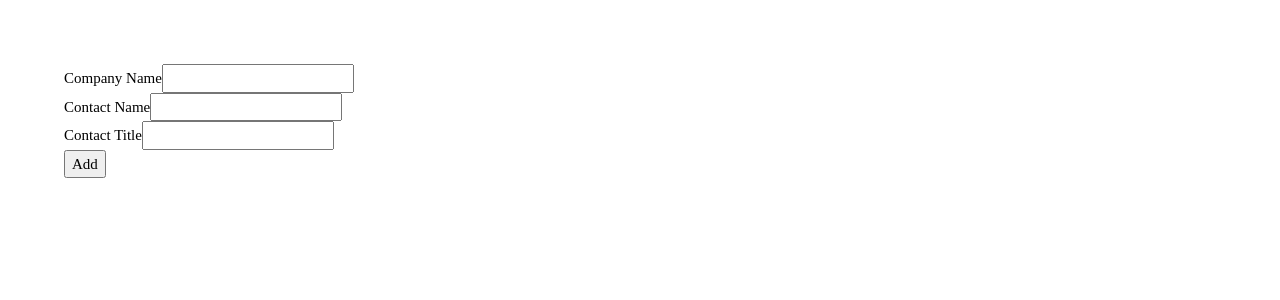
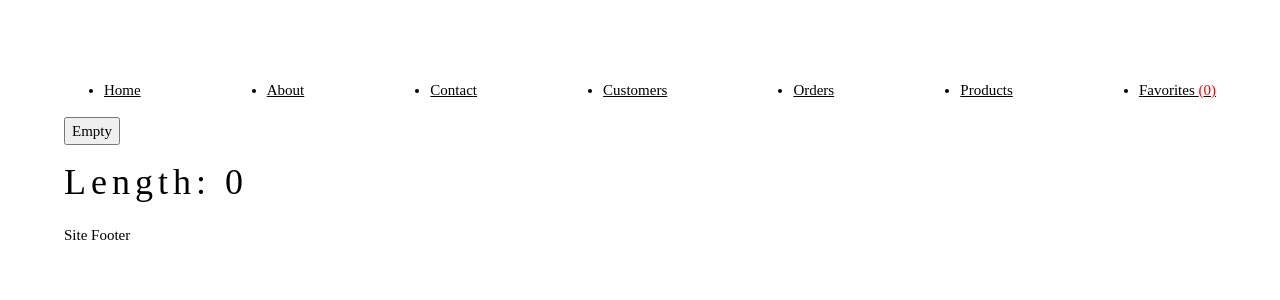
Before and after one commit to yakintech/fe-starter-reactjs, a React (Create React App) app: page /favorites in a window 1280 px wide. Shown: the top 300 px of the page. Built offline with nearby package versions, Linux system fonts and the light colour scheme.

Commit message:
context sample

```diff
--- a/src/App.js
+++ b/src/App.js
@@ -9,30 +9,42 @@ import CustomerPage from "./pages/CustomerPage"
 import OrderPage from "./pages/OrderPage"
 import AddCategory from "./formSample/AddCategory"
 import AddSupplier from "./formSample/AddSupplier"
+import ProductsPage from "./pages/ProductsPage"
+import Favorites from "./pages/Favorites"
+import { useContext } from "react"
+import { FavoritesContext } from "./context/FavoritesContext"
 
 function App() {
 
   // return <AddCategory/>
-  return <AddSupplier/>
+  // return <AddSupplier/>
+
+  const { favorites } = useContext(FavoritesContext)
 
   return (<>
 
-          <ul style={{display:'flex', justifyContent:'space-between'}}>
+    <ul style={{ display: 'flex', justifyContent: 'space-between' }}>
       <li><Link to='/'>Home</Link></li>
       <li><Link to='/about'>About</Link></li>
       <li><Link to='/contact'>Contact</Link></li>
       <li><Link to='/customers'>Customers</Link></li>
       <li><Link to='/orders'>Orders</Link></li>
+      <li><Link to='/products'>Products</Link></li>
+      <li><Link to='/favorites'>Favorites <span style={{color:'red'}}>({favorites.length})</span></Link></li>
+
     </ul>
 
     <Routes>
-            <Route path="/" element={<HomePage/>}/>
-            <Route path="/about" element={<AboutPage/>}/>
-            <Route path="/contact" element={<ContactPage/>}/>
-            <Route path="/customers" element={<CustomerPage/>} />
-            <Route path="/orders" element={<OrderPage/>} />
+      <Route path="/" element={<HomePage />} />
+      <Route path="/about" element={<AboutPage />} />
+      <Route path="/contact" element={<ContactPage />} />
+      <Route path="/customers" element={<CustomerPage />} />
+      <Route path="/orders" element={<OrderPage />} />
+      <Route path="/products" element={<ProductsPage />} />
+      <Route path="/favorites" element={<Favorites />} />
 
-            <Route path="*" element={<NotFound/>} />
+
+      <Route path="*" element={<NotFound />} />
     </Routes>
 
     <p>Site Footer</p>
--- /dev/null
+++ b/src/context/CounterContext.js
@@ -0,0 +1,13 @@
+import { createContext, useState } from "react";
+
+export const CounterContext = createContext(null)
+
+export const CounterProvider = ({ children }) => {
+
+    //GLOBAL STATE
+    const [counter, setcounter] = useState(0);
+
+
+    return <CounterContext.Provider value={{counter, setcounter}}>{children}</CounterContext.Provider>
+
+}
--- /dev/null
+++ b/src/context/FavoritesContext.js
@@ -0,0 +1,14 @@
+import { createContext, useState } from "react";
+
+export const FavoritesContext = createContext(null);
+
+
+export const FavoritesProvider = ({ children }) => {
+
+    const [favorites, setfavorites] = useState([]);
+
+
+    return <FavoritesContext.Provider value={{favorites, setfavorites}}>{children}</FavoritesContext.Provider>
+
+
+}
--- a/src/index.js
+++ b/src/index.js
@@ -2,11 +2,19 @@ import React from 'react';
 import ReactDOM from 'react-dom/client';
 import App from './App';
 import { BrowserRouter } from 'react-router-dom';
+import { CounterProvider } from './context/CounterContext';
+import { FavoritesProvider } from './context/FavoritesContext';
 
 const root = ReactDOM.createRoot(document.getElementById('root'));
 root.render(
-    <BrowserRouter>
-        <App />
-    </BrowserRouter>
+    <FavoritesProvider>
+        <CounterProvider>
+            <BrowserRouter>
+                <App />
+            </BrowserRouter>
+        </CounterProvider>
+    </FavoritesProvider>
+
+
 
 );
--- a/src/pages/AboutPage.jsx
+++ b/src/pages/AboutPage.jsx
@@ -1,8 +1,15 @@
-import React from 'react'
+import React, { useContext } from 'react'
+import { CounterContext } from '../context/CounterContext'
 
 function AboutPage() {
-  return (
-    <h1>AboutPage</h1>
+
+  const {counter, setcounter } = useContext(CounterContext)
+
+
+  return (<>
+    <h1>{counter}</h1>
+    <button onClick={() => setcounter(counter + 1)}>Increase</button>
+  </>
   )
 }
 
--- a/src/pages/ContactPage.jsx
+++ b/src/pages/ContactPage.jsx
@@ -1,8 +1,13 @@
-import React from 'react'
+import React, { useContext } from 'react'
+import { CounterContext } from '../context/CounterContext'
 
 function ContactPage() {
-  return (
-    <h1>ContactPage</h1>
+
+  const { counter } = useContext(CounterContext)
+
+  return (<>
+    <h1>{counter}</h1>
+  </>
   )
 }
 
--- /dev/null
+++ b/src/pages/Favorites.jsx
@@ -0,0 +1,29 @@
+import React, { useContext } from 'react'
+import { FavoritesContext } from '../context/FavoritesContext'
+
+function Favorites() {
+
+    const { favorites, setfavorites } = useContext(FavoritesContext)
+
+
+
+    const removeFav = (id) => {
+        let filteredFavorites = favorites.filter(q => q.id != id);
+
+        setfavorites([...filteredFavorites])
+    }
+
+    return (<>
+        <button onClick={() => setfavorites([])}>Empty</button>
+        <h1>Length: {favorites.length}</h1>
+        <ul>
+            {
+                favorites.map(item => {
+                    return <li>{item.name} <button onClick={() => removeFav(item.id)}>Remove</button></li>
+                })
+            }
+        </ul>
+    </>)
+}
+
+export default Favorites
--- a/src/pages/ProductsPage.jsx
+++ b/src/pages/ProductsPage.jsx
@@ -1,11 +1,44 @@
-import React, { useState } from 'react'
+import axios from 'axios'
+import React, { useContext, useEffect, useState } from 'react'
+import { FavoritesContext } from '../context/FavoritesContext'
 
 function ProductsPage() {
 
-    const [products, setProducts] = useState([])
+  const [products, setProducts] = useState([])
+
+  const { favorites, setfavorites } = useContext(FavoritesContext)
+
+  useEffect(() => {
+
+    axios.get('https://northwind.vercel.app/api/products')
+      .then(res => {
+        setProducts(res.data)
+      })
+
+  }, [])
+
+
+  const addToFav = (item) => {
+
+    //eğer o ürün favoride varsa ekleme
+
+    var favControl = favorites.find(q => q.id == item.id)
+
+    if (!favControl)
+      setfavorites([...favorites, item])
+  }
 
 
   return (<>
+    <ul>
+      {
+        products.map(item => {
+          return <li key={item.id}>
+            {item.name} <button onClick={() => addToFav(item)}>Add To Fav</button>
+          </li>
+        })
+      }
+    </ul>
   </>
   )
 }
```
Lines whose indentation alone changed are shown as unchanged.
